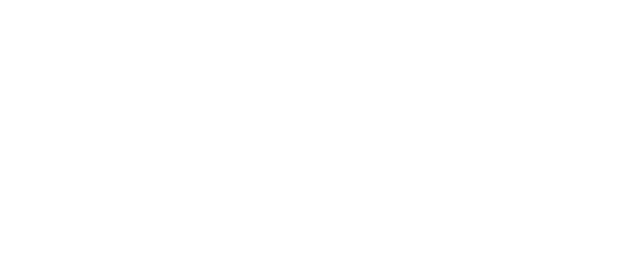
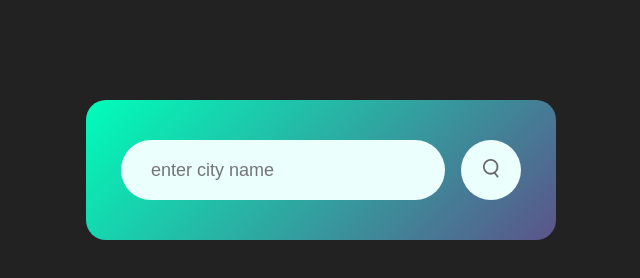
Before and after one commit to L2oukmane/Weather-App, a plain HTML site: page index.html in a window 1280 px wide. Shown: the whole page, without its empty margins (319-959 px from the left). Drawn offline with Linux system fonts and the light colour scheme.

Commit message:
Create card holder, add search bar & button with alingment and design

```diff
--- a/index.html
+++ b/index.html
@@ -3,9 +3,17 @@
 <head>
     <meta charset="UTF-8">
     <meta name="viewport" content="width=device-width, initial-scale=1.0">
-    <title>Document</title>
+    <title>Weather App</title>
+    <link rel="stylesheet" href="style.css">
+
 </head>
 <body>
+    <div class="card">
+        <div class="search">
+            <input type="text" spellcheck="false" placeholder=" enter city name">
+            <button><img src="./images/search.png" ></button>
+        </div>
+    </div>
 
 </body>
 </html>
--- a/style.css
+++ b/style.css
@@ -0,0 +1,57 @@
+*{
+margin:0;
+padding: 0;
+box-sizing: border-box;
+font-family: 'Poppins', sans-serif;
+}
+
+body{
+    background-color: #222;
+}
+
+.card{
+    width: 90%;
+    text-align: center;
+    max-width: 470px;
+    background: linear-gradient(135deg, #00feba, #5b548a);
+    color:#fff;
+    border-radius: 20px;
+    margin: 100px auto 0;
+    padding: 40px 35px;
+}
+
+.search{
+    display: flex;
+    align-items: center;
+    justify-content: space-between;
+    width:100%;
+
+}
+
+
+.search  input{
+    border: 0;
+    outline: 0;
+    background-color: #ebfffc;
+    color:#555;
+    padding: 10px 25px;
+    height: 60px;
+    flex: 1;
+    border-radius: 30px;
+    margin-right: 16px;
+    font-size: 18px;
+}
+
+.search button{
+    border:0;
+    outline: 0;
+    background-color: #ebfffc;
+    cursor: pointer;
+    width: 60px;
+    height: 60px;
+    border-radius: 50%;
+}
+
+.search button img{
+    width: 16px;
+}
```
